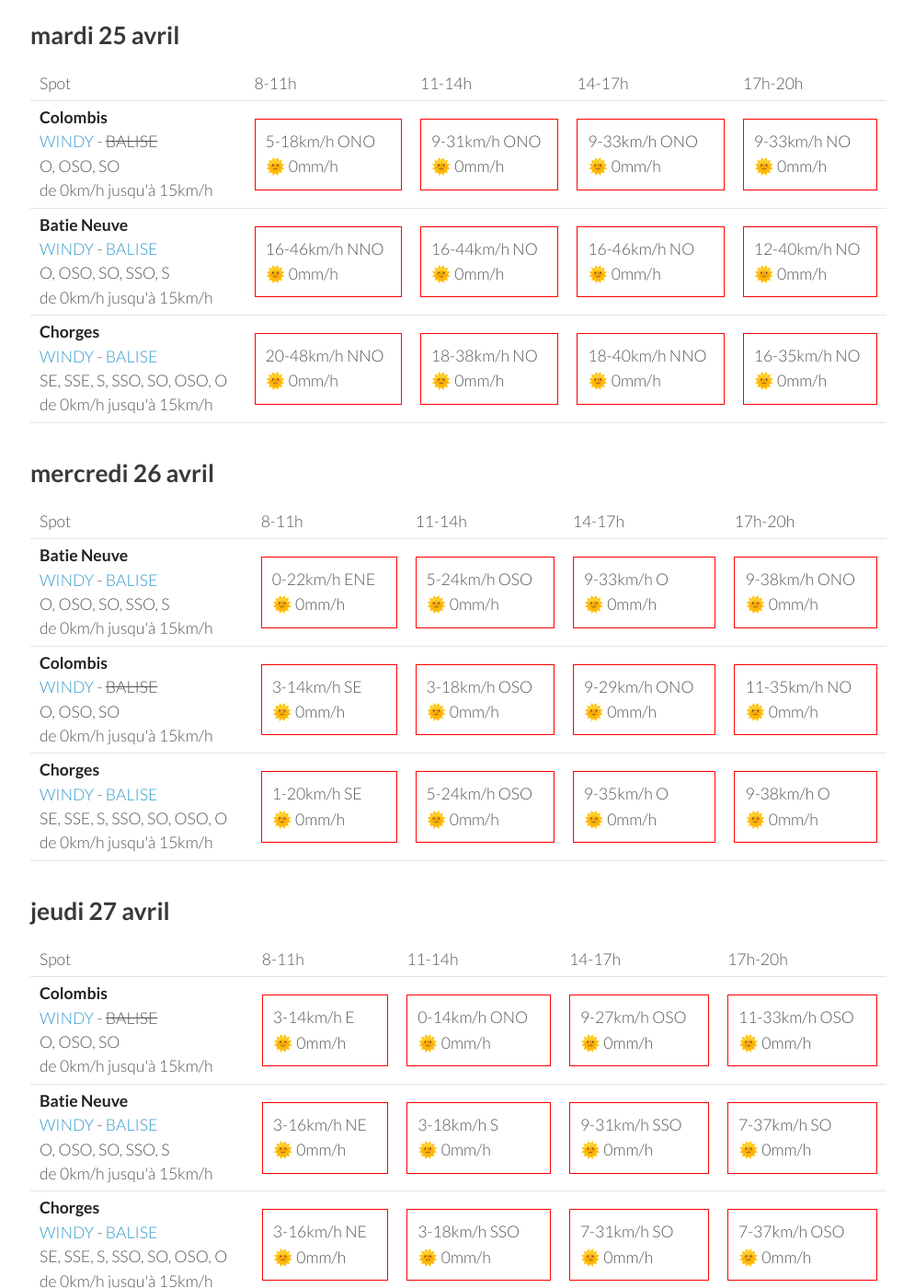
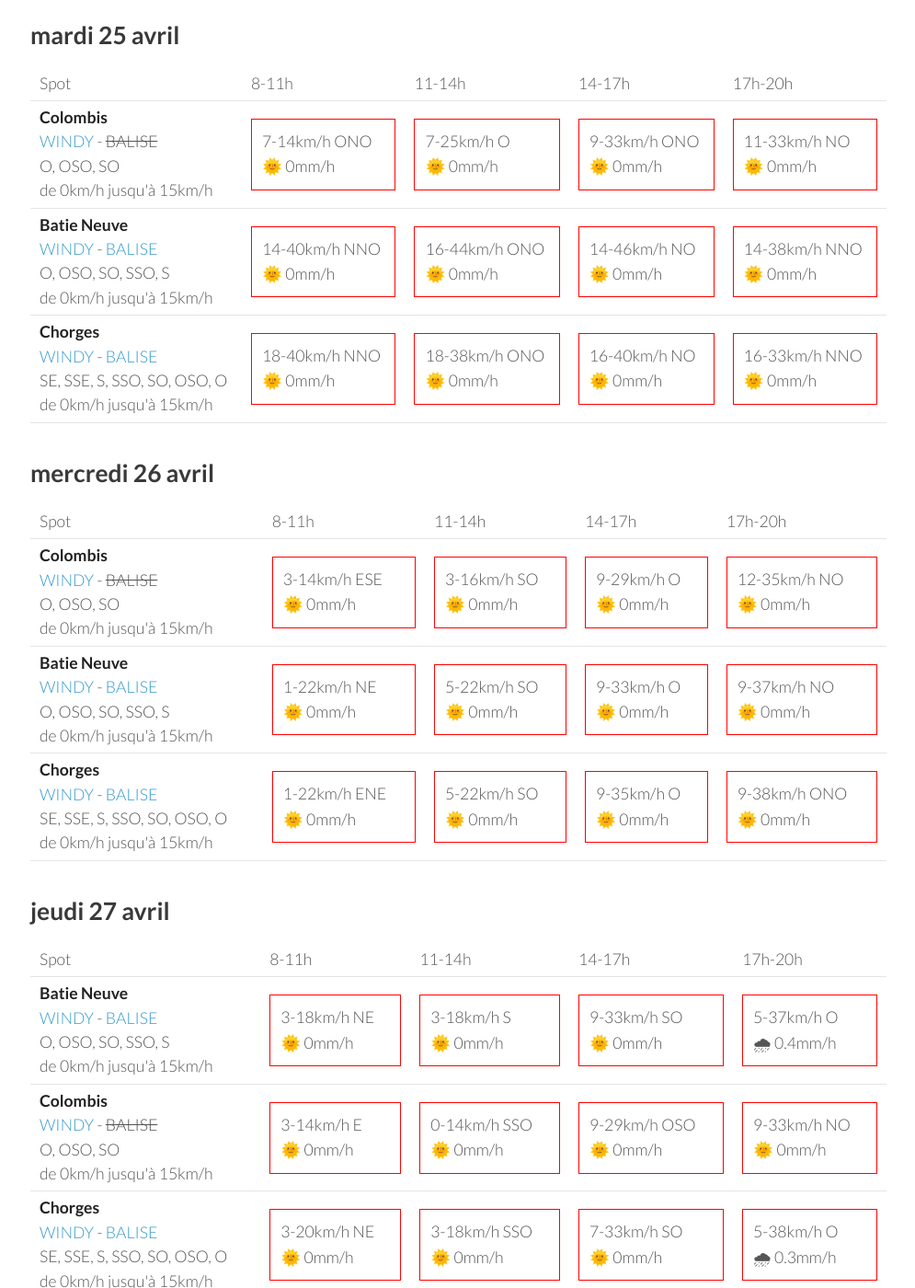
Before and after one commit to parapente-dans-le-nord/parapente-dans-le-nord.github.io, a Jekyll site: the page built from saint_andre.markdown, in a window 1280 px wide and 1400 px high, scrolled down 733 px. Shown: the whole window at 92% size, without its empty margins (25-1020 px from the left). Built offline with Jekyll 4.4.1, drawn with Linux system fonts in a browser that asks for light colours; some of the changed text lies outside the part shown.

Commit message:
update index.markdown

```diff
--- a/saint_andre.markdown
+++ b/saint_andre.markdown
@@ -24,31 +24,28 @@ page mise à jour le lundi 24 avril 06:36
 <tr>
         <td><strong>Colombis</strong><br><a href="https://windy.com/44.494/6.216?44.559,6.262,10">WINDY</a> - <span class="no-balise"> BALISE </span><br> <span class="vent-favorable">O, OSO, SO</span><br><span class="force-vent">de 0km/h jusqu'à 15km/h</span> </td>
 
-            <td><div class="not-flyable"><p>3-11km/h ONO</p><p>🌞 0mm/h</p></div></td>
-            <td><div class="not-flyable"><p>9-25km/h O</p><p>🌞 0mm/h</p></div></td>
-            <td><div class="not-flyable"><p>12-37km/h NO</p><p>🌞 0mm/h</p></div></td>
-            <td><div class="not-flyable"><p>7-29km/h ONO</p><p>🌞 0mm/h</p></div></td>
-
+            <td><div class="not-flyable"><p>0-0km/h NA</p><p>🌧️ 0mm/h</p></div></td>
+            <td><div class="not-flyable"><p>5-22km/h ONO</p><p>🌞 0mm/h</p></div></td>
+            <td><div class="not-flyable"><p>14-46km/h NO</p><p>🌞 0mm/h</p></div></td>
+            <td><div class="not-flyable"><p>11-35km/h ONO</p><p>🌞 0mm/h</p></div></td>
 
     </tr>
 <tr>
         <td><strong>Batie Neuve</strong><br><a href="https://windy.com/44.584/6.236?44.559,6.262,10,m:eTtagly">WINDY</a> - <span class=""><a href="https://www.openwindmap.org/PP554">BALISE</a> </span><br> <span class="vent-favorable">O, OSO, SO, SSO, S</span><br><span class="force-vent">de 0km/h jusqu'à 15km/h</span> </td>
 
-            <td><div class="not-flyable"><p>5-31km/h NO</p><p>🌞 0mm/h</p></div></td>
-            <td><div class="not-flyable"><p>18-46km/h NO</p><p>🌞 0mm/h</p></div></td>
-            <td><div class="not-flyable"><p>18-46km/h NO</p><p>🌞 0mm/h</p></div></td>
-            <td><div class="not-flyable"><p>16-46km/h ONO</p><p>🌞 0mm/h</p></div></td>
-
+            <td><div class="not-flyable"><p>0-0km/h NA</p><p>🌧️ 0mm/h</p></div></td>
+            <td><div class="not-flyable"><p>18-50km/h NNO</p><p>🌞 0mm/h</p></div></td>
+            <td><div class="not-flyable"><p>18-51km/h NO</p><p>🌞 0mm/h</p></div></td>
+            <td><div class="not-flyable"><p>18-50km/h ONO</p><p>🌞 0mm/h</p></div></td>
 
     </tr>
 <tr>
         <td><strong>Chorges</strong><br><a href="https://windy.com/44.578/6.280?44.559,6.262,10">WINDY</a> - <span class=""><a href="https://www.openwindmap.org/PP554">BALISE</a> </span><br> <span class="vent-favorable">SE, SSE, S, SSO, SO, OSO, O</span><br><span class="force-vent">de 0km/h jusqu'à 15km/h</span> </td>
 
-            <td><div class="not-flyable"><p>0-14km/h ENE</p><p>🌞 0mm/h</p></div></td>
-            <td><div class="not-flyable"><p>16-35km/h NO</p><p>🌞 0mm/h</p></div></td>
-            <td><div class="not-flyable"><p>16-37km/h NO</p><p>🌞 0mm/h</p></div></td>
-            <td><div class="not-flyable"><p>16-38km/h ONO</p><p>🌞 0mm/h</p></div></td>
-
+            <td><div class="not-flyable"><p>0-0km/h NA</p><p>🌧️ 0mm/h</p></div></td>
+            <td><div class="not-flyable"><p>12-29km/h NNO</p><p>🌞 0mm/h</p></div></td>
+            <td><div class="not-flyable"><p>18-42km/h NO</p><p>🌞 0mm/h</p></div></td>
+            <td><div class="not-flyable"><p>18-42km/h NO</p><p>🌞 0mm/h</p></div></td>
 
     </tr>
 
@@ -70,30 +67,30 @@ page mise à jour le lundi 24 avril 06:36
 <tr>
         <td><strong>Colombis</strong><br><a href="https://windy.com/44.494/6.216?44.559,6.262,10">WINDY</a> - <span class="no-balise"> BALISE </span><br> <span class="vent-favorable">O, OSO, SO</span><br><span class="force-vent">de 0km/h jusqu'à 15km/h</span> </td>
 
-            <td><div class="not-flyable"><p>5-18km/h ONO</p><p>🌞 0mm/h</p></div></td>
-            <td><div class="not-flyable"><p>9-31km/h ONO</p><p>🌞 0mm/h</p></div></td>
+            <td><div class="not-flyable"><p>7-14km/h ONO</p><p>🌞 0mm/h</p></div></td>
+            <td><div class="not-flyable"><p>7-25km/h O</p><p>🌞 0mm/h</p></div></td>
             <td><div class="not-flyable"><p>9-33km/h ONO</p><p>🌞 0mm/h</p></div></td>
-            <td><div class="not-flyable"><p>9-33km/h NO</p><p>🌞 0mm/h</p></div></td>
+            <td><div class="not-flyable"><p>11-33km/h NO</p><p>🌞 0mm/h</p></div></td>
 
 
     </tr>
 <tr>
         <td><strong>Batie Neuve</strong><br><a href="https://windy.com/44.584/6.236?44.559,6.262,10,m:eTtagly">WINDY</a> - <span class=""><a href="https://www.openwindmap.org/PP554">BALISE</a> </span><br> <span class="vent-favorable">O, OSO, SO, SSO, S</span><br><span class="force-vent">de 0km/h jusqu'à 15km/h</span> </td>
 
-            <td><div class="not-flyable"><p>16-46km/h NNO</p><p>🌞 0mm/h</p></div></td>
-            <td><div class="not-flyable"><p>16-44km/h NO</p><p>🌞 0mm/h</p></div></td>
-            <td><div class="not-flyable"><p>16-46km/h NO</p><p>🌞 0mm/h</p></div></td>
-            <td><div class="not-flyable"><p>12-40km/h NO</p><p>🌞 0mm/h</p></div></td>
+            <td><div class="not-flyable"><p>14-40km/h NNO</p><p>🌞 0mm/h</p></div></td>
+            <td><div class="not-flyable"><p>16-44km/h ONO</p><p>🌞 0mm/h</p></div></td>
+            <td><div class="not-flyable"><p>14-46km/h NO</p><p>🌞 0mm/h</p></div></td>
+            <td><div class="not-flyable"><p>14-38km/h NNO</p><p>🌞 0mm/h</p></div></td>
 
 
     </tr>
 <tr>
         <td><strong>Chorges</strong><br><a href="https://windy.com/44.578/6.280?44.559,6.262,10">WINDY</a> - <span class=""><a href="https://www.openwindmap.org/PP554">BALISE</a> </span><br> <span class="vent-favorable">SE, SSE, S, SSO, SO, OSO, O</span><br><span class="force-vent">de 0km/h jusqu'à 15km/h</span> </td>
 
-            <td><div class="not-flyable"><p>20-48km/h NNO</p><p>🌞 0mm/h</p></div></td>
-            <td><div class="not-flyable"><p>18-38km/h NO</p><p>🌞 0mm/h</p></div></td>
             <td><div class="not-flyable"><p>18-40km/h NNO</p><p>🌞 0mm/h</p></div></td>
-            <td><div class="not-flyable"><p>16-35km/h NO</p><p>🌞 0mm/h</p></div></td>
+            <td><div class="not-flyable"><p>18-38km/h ONO</p><p>🌞 0mm/h</p></div></td>
+            <td><div class="not-flyable"><p>16-40km/h NO</p><p>🌞 0mm/h</p></div></td>
+            <td><div class="not-flyable"><p>16-33km/h NNO</p><p>🌞 0mm/h</p></div></td>
 
 
     </tr>
@@ -114,32 +111,32 @@ page mise à jour le lundi 24 avril 06:36
       <td>17h-20h</td>
     </tr>
 <tr>
-        <td><strong>Batie Neuve</strong><br><a href="https://windy.com/44.584/6.236?44.559,6.262,10,m:eTtagly">WINDY</a> - <span class=""><a href="https://www.openwindmap.org/PP554">BALISE</a> </span><br> <span class="vent-favorable">O, OSO, SO, SSO, S</span><br><span class="force-vent">de 0km/h jusqu'à 15km/h</span> </td>
+        <td><strong>Colombis</strong><br><a href="https://windy.com/44.494/6.216?44.559,6.262,10">WINDY</a> - <span class="no-balise"> BALISE </span><br> <span class="vent-favorable">O, OSO, SO</span><br><span class="force-vent">de 0km/h jusqu'à 15km/h</span> </td>
 
-            <td><div class="not-flyable"><p>0-22km/h ENE</p><p>🌞 0mm/h</p></div></td>
-            <td><div class="not-flyable"><p>5-24km/h OSO</p><p>🌞 0mm/h</p></div></td>
-            <td><div class="not-flyable"><p>9-33km/h O</p><p>🌞 0mm/h</p></div></td>
-            <td><div class="not-flyable"><p>9-38km/h ONO</p><p>🌞 0mm/h</p></div></td>
+            <td><div class="not-flyable"><p>3-14km/h ESE</p><p>🌞 0mm/h</p></div></td>
+            <td><div class="not-flyable"><p>3-16km/h SO</p><p>🌞 0mm/h</p></div></td>
+            <td><div class="not-flyable"><p>9-29km/h O</p><p>🌞 0mm/h</p></div></td>
+            <td><div class="not-flyable"><p>12-35km/h NO</p><p>🌞 0mm/h</p></div></td>
 
 
     </tr>
 <tr>
-        <td><strong>Colombis</strong><br><a href="https://windy.com/44.494/6.216?44.559,6.262,10">WINDY</a> - <span class="no-balise"> BALISE </span><br> <span class="vent-favorable">O, OSO, SO</span><br><span class="force-vent">de 0km/h jusqu'à 15km/h</span> </td>
+        <td><strong>Batie Neuve</strong><br><a href="https://windy.com/44.584/6.236?44.559,6.262,10,m:eTtagly">WINDY</a> - <span class=""><a href="https://www.openwindmap.org/PP554">BALISE</a> </span><br> <span class="vent-favorable">O, OSO, SO, SSO, S</span><br><span class="force-vent">de 0km/h jusqu'à 15km/h</span> </td>
 
-            <td><div class="not-flyable"><p>3-14km/h SE</p><p>🌞 0mm/h</p></div></td>
-            <td><div class="not-flyable"><p>3-18km/h OSO</p><p>🌞 0mm/h</p></div></td>
-            <td><div class="not-flyable"><p>9-29km/h ONO</p><p>🌞 0mm/h</p></div></td>
-            <td><div class="not-flyable"><p>11-35km/h NO</p><p>🌞 0mm/h</p></div></td>
+            <td><div class="not-flyable"><p>1-22km/h NE</p><p>🌞 0mm/h</p></div></td>
+            <td><div class="not-flyable"><p>5-22km/h SO</p><p>🌞 0mm/h</p></div></td>
+            <td><div class="not-flyable"><p>9-33km/h O</p><p>🌞 0mm/h</p></div></td>
+            <td><div class="not-flyable"><p>9-37km/h NO</p><p>🌞 0mm/h</p></div></td>
 
 
     </tr>
 <tr>
         <td><strong>Chorges</strong><br><a href="https://windy.com/44.578/6.280?44.559,6.262,10">WINDY</a> - <span class=""><a href="https://www.openwindmap.org/PP554">BALISE</a> </span><br> <span class="vent-favorable">SE, SSE, S, SSO, SO, OSO, O</span><br><span class="force-vent">de 0km/h jusqu'à 15km/h</span> </td>
 
-            <td><div class="not-flyable"><p>1-20km/h SE</p><p>🌞 0mm/h</p></div></td>
-            <td><div class="not-flyable"><p>5-24km/h OSO</p><p>🌞 0mm/h</p></div></td>
+            <td><div class="not-flyable"><p>1-22km/h ENE</p><p>🌞 0mm/h</p></div></td>
+            <td><div class="not-flyable"><p>5-22km/h SO</p><p>🌞 0mm/h</p></div></td>
             <td><div class="not-flyable"><p>9-35km/h O</p><p>🌞 0mm/h</p></div></td>
-            <td><div class="not-flyable"><p>9-38km/h O</p><p>🌞 0mm/h</p></div></td>
+            <td><div class="not-flyable"><p>9-38km/h ONO</p><p>🌞 0mm/h</p></div></td>
 
 
     </tr>
@@ -160,32 +157,32 @@ page mise à jour le lundi 24 avril 06:36
       <td>17h-20h</td>
     </tr>
 <tr>
-        <td><strong>Colombis</strong><br><a href="https://windy.com/44.494/6.216?44.559,6.262,10">WINDY</a> - <span class="no-balise"> BALISE </span><br> <span class="vent-favorable">O, OSO, SO</span><br><span class="force-vent">de 0km/h jusqu'à 15km/h</span> </td>
+        <td><strong>Batie Neuve</strong><br><a href="https://windy.com/44.584/6.236?44.559,6.262,10,m:eTtagly">WINDY</a> - <span class=""><a href="https://www.openwindmap.org/PP554">BALISE</a> </span><br> <span class="vent-favorable">O, OSO, SO, SSO, S</span><br><span class="force-vent">de 0km/h jusqu'à 15km/h</span> </td>
 
-            <td><div class="not-flyable"><p>3-14km/h E</p><p>🌞 0mm/h</p></div></td>
-            <td><div class="not-flyable"><p>0-14km/h ONO</p><p>🌞 0mm/h</p></div></td>
-            <td><div class="not-flyable"><p>9-27km/h OSO</p><p>🌞 0mm/h</p></div></td>
-            <td><div class="not-flyable"><p>11-33km/h OSO</p><p>🌞 0mm/h</p></div></td>
+            <td><div class="not-flyable"><p>3-18km/h NE</p><p>🌞 0mm/h</p></div></td>
+            <td><div class="not-flyable"><p>3-18km/h S</p><p>🌞 0mm/h</p></div></td>
+            <td><div class="not-flyable"><p>9-33km/h SO</p><p>🌞 0mm/h</p></div></td>
+            <td><div class="not-flyable"><p>5-37km/h O</p><p>🌧 0.4mm/h</p></div></td>
 
 
     </tr>
 <tr>
-        <td><strong>Batie Neuve</strong><br><a href="https://windy.com/44.584/6.236?44.559,6.262,10,m:eTtagly">WINDY</a> - <span class=""><a href="https://www.openwindmap.org/PP554">BALISE</a> </span><br> <span class="vent-favorable">O, OSO, SO, SSO, S</span><br><span class="force-vent">de 0km/h jusqu'à 15km/h</span> </td>
+        <td><strong>Colombis</strong><br><a href="https://windy.com/44.494/6.216?44.559,6.262,10">WINDY</a> - <span class="no-balise"> BALISE </span><br> <span class="vent-favorable">O, OSO, SO</span><br><span class="force-vent">de 0km/h jusqu'à 15km/h</span> </td>
 
-            <td><div class="not-flyable"><p>3-16km/h NE</p><p>🌞 0mm/h</p></div></td>
-            <td><div class="not-flyable"><p>3-18km/h S</p><p>🌞 0mm/h</p></div></td>
-            <td><div class="not-flyable"><p>9-31km/h SSO</p><p>🌞 0mm/h</p></div></td>
-            <td><div class="not-flyable"><p>7-37km/h SO</p><p>🌞 0mm/h</p></div></td>
+            <td><div class="not-flyable"><p>3-14km/h E</p><p>🌞 0mm/h</p></div></td>
+            <td><div class="not-flyable"><p>0-14km/h SSO</p><p>🌞 0mm/h</p></div></td>
+            <td><div class="not-flyable"><p>9-29km/h OSO</p><p>🌞 0mm/h</p></div></td>
+            <td><div class="not-flyable"><p>9-33km/h NO</p><p>🌞 0mm/h</p></div></td>
 
 
     </tr>
 <tr>
         <td><strong>Chorges</strong><br><a href="https://windy.com/44.578/6.280?44.559,6.262,10">WINDY</a> - <span class=""><a href="https://www.openwindmap.org/PP554">BALISE</a> </span><br> <span class="vent-favorable">SE, SSE, S, SSO, SO, OSO, O</span><br><span class="force-vent">de 0km/h jusqu'à 15km/h</span> </td>
 
-            <td><div class="not-flyable"><p>3-16km/h NE</p><p>🌞 0mm/h</p></div></td>
+            <td><div class="not-flyable"><p>3-20km/h NE</p><p>🌞 0mm/h</p></div></td>
             <td><div class="not-flyable"><p>3-18km/h SSO</p><p>🌞 0mm/h</p></div></td>
-            <td><div class="not-flyable"><p>7-31km/h SO</p><p>🌞 0mm/h</p></div></td>
-            <td><div class="not-flyable"><p>7-37km/h OSO</p><p>🌞 0mm/h</p></div></td>
+            <td><div class="not-flyable"><p>7-33km/h SO</p><p>🌞 0mm/h</p></div></td>
+            <td><div class="not-flyable"><p>5-38km/h O</p><p>🌧 0.3mm/h</p></div></td>
 
 
     </tr>
@@ -209,29 +206,29 @@ page mise à jour le lundi 24 avril 06:36
         <td><strong>Colombis</strong><br><a href="https://windy.com/44.494/6.216?44.559,6.262,10">WINDY</a> - <span class="no-balise"> BALISE </span><br> <span class="vent-favorable">O, OSO, SO</span><br><span class="force-vent">de 0km/h jusqu'à 15km/h</span> </td>
 
             <td><div class="not-flyable"><p>3-12km/h E</p><p>🌞 0mm/h</p></div></td>
-            <td><div class="not-flyable"><p>1-16km/h SSO</p><p>🌞 0mm/h</p></div></td>
-            <td><div class="not-flyable"><p>7-29km/h OSO</p><p>🌞 0mm/h</p></div></td>
-            <td><div class="not-flyable"><p>9-33km/h O</p><p>🌞 0mm/h</p></div></td>
+            <td><div class="not-flyable"><p>1-16km/h SSE</p><p>🌞 0mm/h</p></div></td>
+            <td><div class="not-flyable"><p>9-29km/h OSO</p><p>🌞 0mm/h</p></div></td>
+            <td><div class="not-flyable"><p>9-33km/h ONO</p><p>🌞 0mm/h</p></div></td>
 
 
     </tr>
 <tr>
         <td><strong>Batie Neuve</strong><br><a href="https://windy.com/44.584/6.236?44.559,6.262,10,m:eTtagly">WINDY</a> - <span class=""><a href="https://www.openwindmap.org/PP554">BALISE</a> </span><br> <span class="vent-favorable">O, OSO, SO, SSO, S</span><br><span class="force-vent">de 0km/h jusqu'à 15km/h</span> </td>
 
-            <td><div class="not-flyable"><p>1-18km/h NE</p><p>🌞 0mm/h</p></div></td>
-            <td><div class="not-flyable"><p>5-22km/h SSO</p><p>🌞 0mm/h</p></div></td>
-            <td><div class="not-flyable"><p>9-38km/h SO</p><p>🌞 0mm/h</p></div></td>
-            <td><div class="not-flyable"><p>9-38km/h O</p><p>🌞 0mm/h</p></div></td>
+            <td><div class="not-flyable"><p>1-18km/h NNE</p><p>🌞 0mm/h</p></div></td>
+            <td><div class="not-flyable"><p>3-24km/h SSO</p><p>🌞 0mm/h</p></div></td>
+            <td><div class="not-flyable"><p>9-40km/h OSO</p><p>🌞 0mm/h</p></div></td>
+            <td><div class="not-flyable"><p>7-38km/h ONO</p><p>🌞 0mm/h</p></div></td>
 
 
     </tr>
 <tr>
         <td><strong>Chorges</strong><br><a href="https://windy.com/44.578/6.280?44.559,6.262,10">WINDY</a> - <span class=""><a href="https://www.openwindmap.org/PP554">BALISE</a> </span><br> <span class="vent-favorable">SE, SSE, S, SSO, SO, OSO, O</span><br><span class="force-vent">de 0km/h jusqu'à 15km/h</span> </td>
 
-            <td><div class="not-flyable"><p>1-18km/h ENE</p><p>🌞 0mm/h</p></div></td>
-            <td><div class="not-flyable"><p>5-22km/h SSO</p><p>🌞 0mm/h</p></div></td>
-            <td><div class="not-flyable"><p>9-38km/h SO</p><p>🌞 0mm/h</p></div></td>
-            <td><div class="not-flyable"><p>9-40km/h O</p><p>🌞 0mm/h</p></div></td>
+            <td><div class="not-flyable"><p>1-20km/h NE</p><p>🌞 0mm/h</p></div></td>
+            <td><div class="not-flyable"><p>3-25km/h SSO</p><p>🌞 0mm/h</p></div></td>
+            <td><div class="not-flyable"><p>9-42km/h OSO</p><p>🌞 0mm/h</p></div></td>
+            <td><div class="not-flyable"><p>9-42km/h O</p><p>🌞 0mm/h</p></div></td>
 
 
     </tr>
@@ -239,3 +236,49 @@ page mise à jour le lundi 24 avril 06:36
 </tbody>
 </table>
 {:/}
+## samedi 29 avril
+
+{::nomarkdown}
+<table>
+  <tbody>
+    <tr>
+      <td>Spot</td>
+      <td>8-11h</td>
+      <td>11-14h</td>
+      <td>14-17h</td>
+      <td>17h-20h</td>
+    </tr>
+<tr>
+        <td><strong>Chorges</strong><br><a href="https://windy.com/44.578/6.280?44.559,6.262,10">WINDY</a> - <span class=""><a href="https://www.openwindmap.org/PP554">BALISE</a> </span><br> <span class="vent-favorable">SE, SSE, S, SSO, SO, OSO, O</span><br><span class="force-vent">de 0km/h jusqu'à 15km/h</span> </td>
+
+            <td><div class="not-flyable"><p>1-22km/h NE</p><p>🌞 0mm/h</p></div></td>
+            <td><div class="not-flyable"><p>3-20km/h SSO</p><p>🌞 0mm/h</p></div></td>
+            <td><div class="not-flyable"><p>0-37km/h SE</p><p>🌧 1.4mm/h</p></div></td>
+            <td><div class="not-flyable"><p>5-27km/h O</p><p>🌧 0.8mm/h</p></div></td>
+
+
+    </tr>
+<tr>
+        <td><strong>Batie Neuve</strong><br><a href="https://windy.com/44.584/6.236?44.559,6.262,10,m:eTtagly">WINDY</a> - <span class=""><a href="https://www.openwindmap.org/PP554">BALISE</a> </span><br> <span class="vent-favorable">O, OSO, SO, SSO, S</span><br><span class="force-vent">de 0km/h jusqu'à 15km/h</span> </td>
+
+            <td><div class="not-flyable"><p>1-20km/h NE</p><p>🌞 0mm/h</p></div></td>
+            <td><div class="not-flyable"><p>3-18km/h SSO</p><p>🌞 0mm/h</p></div></td>
+            <td><div class="not-flyable"><p>1-35km/h NE</p><p>🌧 1.2mm/h</p></div></td>
+            <td><div class="not-flyable"><p>5-27km/h ONO</p><p>🌧 0.8mm/h</p></div></td>
+
+
+    </tr>
+<tr>
+        <td><strong>Colombis</strong><br><a href="https://windy.com/44.494/6.216?44.559,6.262,10">WINDY</a> - <span class="no-balise"> BALISE </span><br> <span class="vent-favorable">O, OSO, SO</span><br><span class="force-vent">de 0km/h jusqu'à 15km/h</span> </td>
+
+            <td><div class="not-flyable"><p>3-16km/h E</p><p>🌞 0mm/h</p></div></td>
+            <td><div class="not-flyable"><p>1-14km/h SSE</p><p>🌞 0mm/h</p></div></td>
+            <td><div class="not-flyable"><p>5-24km/h ESE</p><p>🌧 1.1mm/h</p></div></td>
+            <td><div class="not-flyable"><p>3-18km/h SO</p><p>🌧 0.7mm/h</p></div></td>
+
+
+    </tr>
+
+</tbody>
+</table>
+{:/}
```
Also changed, not shown: other parts of saint_andre.markdown (+1 -1 lines).
